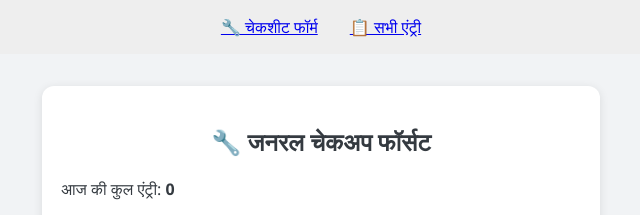
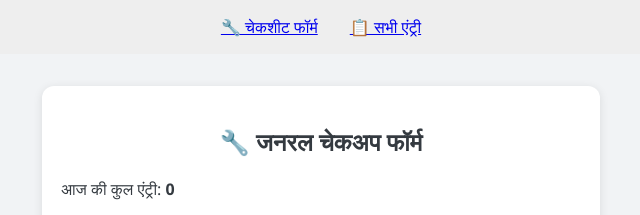
Before and after one commit to codewithme112/Genral-Checkup01, a React (Create React App) app: page / in a window 1280 px wide. Shown: the top 215 px of the page, without its empty margins (319-959 px from the left). Built offline with nearby package versions, Linux system fonts and the light colour scheme; no server answers.

Commit message:
some more changes

```diff
--- a/public/index.html
+++ b/public/index.html
@@ -7,7 +7,7 @@
     <meta name="theme-color" content="#000000" />
     <meta
       name="description"
-      content="Web site created using create-react-app"
+      content="आपके वाहन के लिए सामान्य जांच फॉर्म"
     />
     <link rel="apple-touch-icon" href="%PUBLIC_URL%/logo192.png" />
     <!--
--- a/src/components/ChecksheetForm.js
+++ b/src/components/ChecksheetForm.js
@@ -138,7 +138,7 @@ const ChecksheetForm = () => {
 
   return (
     <div className="container">
-      <h2 style={{ textAlign: 'center' }}>🔧 जनरल चेकअप फॉर्सट</h2>
+      <h2 style={{ textAlign: 'center' }}>🔧 जनरल चेकअप फॉर्म</h2>
       <p>आज की कुल एंट्री: <strong>{todayCount}</strong></p>
 
       <form onSubmit={handleSubmit}>
```
